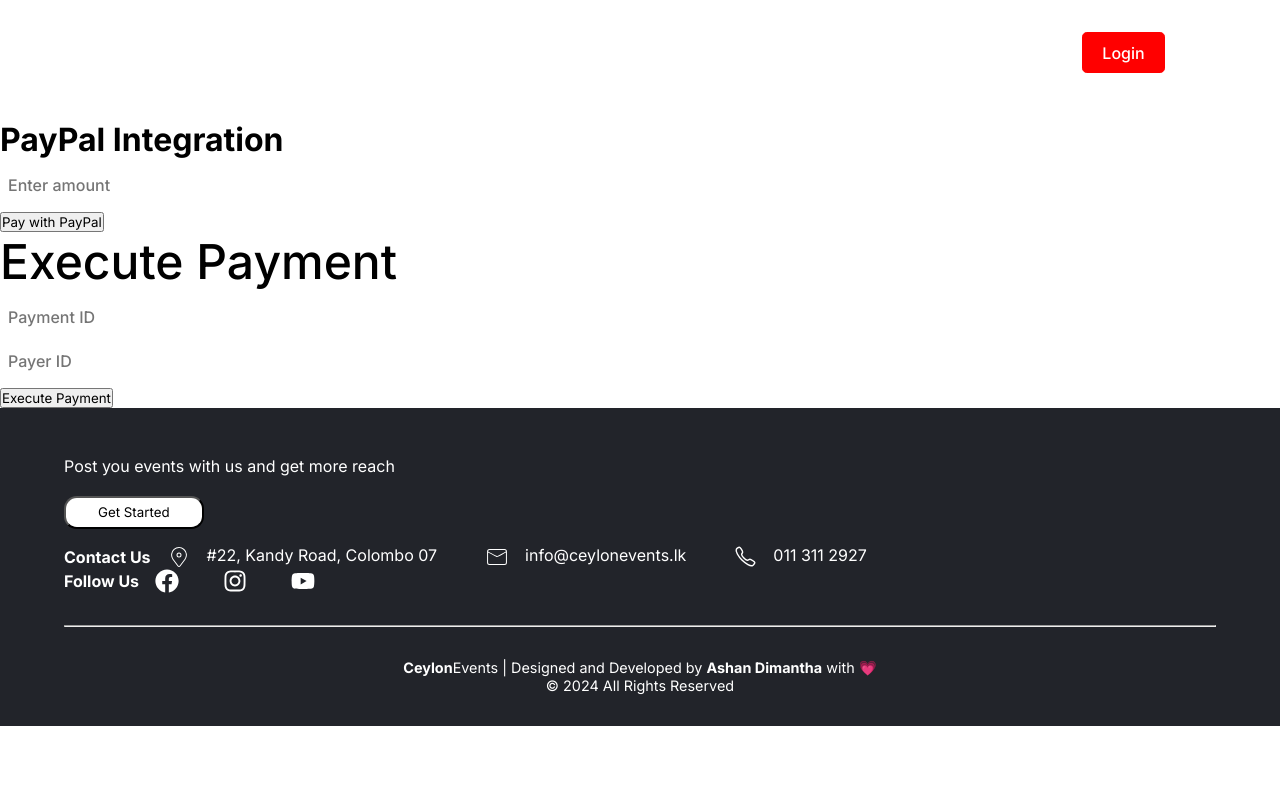
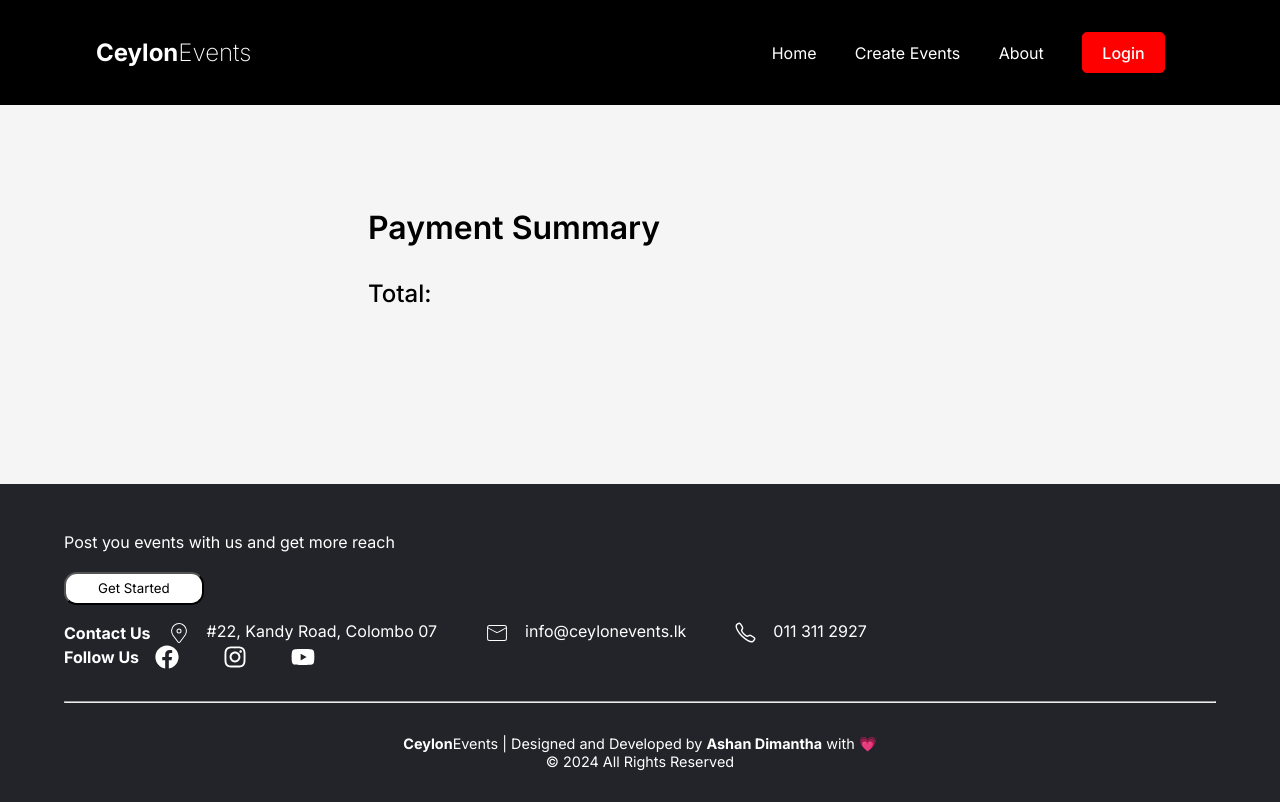
Before and after one commit to ashandimantha2000/CeylonEvents, a React (Vite) app in the folder Client/: page /paypal in a window 1280 px wide. Built offline with nearby package versions, Linux system fonts and the light colour scheme.

Commit message:
initiate:paypal

```diff
--- a/Client/package.json
+++ b/Client/package.json
@@ -10,6 +10,7 @@
     "preview": "vite preview"
   },
   "dependencies": {
+    "@paypal/react-paypal-js": "^8.5.0",
     "axios": "^1.7.2",
     "jwt-decode": "^4.0.0",
     "react": "^18.2.0",
--- a/Client/src/components/Event/EventDetails.jsx
+++ b/Client/src/components/Event/EventDetails.jsx
@@ -1,12 +1,9 @@
 import styles from "./Event.module.scss";
-import content from "./Events.json";
 import axios from "axios";
-import { CiCalendar } from "react-icons/ci";
-import { CiClock2 } from "react-icons/ci";
+import { CiCalendar, CiClock2, CiMoneyBill } from "react-icons/ci";
 import { IoLocationOutline } from "react-icons/io5";
-import { CiMoneyBill } from "react-icons/ci";
 import { useEffect, useState } from "react";
-import { useParams } from "react-router-dom";
+import { NavLink, useParams } from "react-router-dom";
 import Event from "./Event";
 import Spinner from "../Spinner/Spinner";
 import { ToastContainer, toast } from "react-toastify";
@@ -14,11 +11,9 @@ import "react-toastify/dist/ReactToastify.css";
 import { Link } from "react-router-dom";
 import EventDelete from "./EventDelete";
 
-
 function EventDetails() {
   const [event, setEvent] = useState(null);
   const { _id } = useParams();
-
   const [isdeleted, setIsDeleted] = useState(false);
 
   const deleted = () => toast("Event deleted successfully!");
@@ -33,17 +28,17 @@ function EventDetails() {
       });
   }, [_id]);
 
-const handleDeletePopup = () => {
-  setIsDeleted(true);
-}
+  const handleDeletePopup = () => {
+    setIsDeleted(true);
+  };
 
-const deleteClose = () => {
-  setIsDeleted(false);
-}
+  const deleteClose = () => {
+    setIsDeleted(false);
+  };
 
   return (
     <div>
-      { isdeleted&& <EventDelete onCancel={deleteClose} _id={_id}  />}
+      {isdeleted && <EventDelete onCancel={deleteClose} _id={_id} />}
       <ToastContainer />
       {event ? (
         <div>
@@ -53,7 +48,9 @@ const deleteClose = () => {
           <main className={styles.details}>
             <div className={styles.headline}>
               <h2>{event.name}</h2>
-              <button>Buy Tickets</button>
+              <NavLink to={`/paypal?price=${event.price}`}>
+                <button>Buy Tickets</button>
+              </NavLink>
             </div>
             <div className={styles.details_data}>
               <CiCalendar size={25} color="red" />
--- a/Client/src/components/Nav/Nav.jsx
+++ b/Client/src/components/Nav/Nav.jsx
@@ -24,6 +24,7 @@ function Nav() {
     location.pathname === "/signup" ||
     location.pathname === "/profile" ||
     location.pathname === "/create" ||
+    location.pathname === "/paypal" ||
     location.pathname === "/about";
   const [isScrolled, setIsScrolled] = useState(false);
   const [isLoggedIn, setIsLoggedIn] = useState(false);
--- /dev/null
+++ b/Client/src/components/PaypalComp/PaypalComp.jsx
@@ -0,0 +1,51 @@
+import React from "react";
+import styles from "./PaypalComp.module.scss";
+import axios from "axios";
+import { PayPalScriptProvider, PayPalButtons } from "@paypal/react-paypal-js";
+import { useLocation } from "react-router-dom";
+
+function PaypalComp() {
+  const location = useLocation();
+  const queryParams = new URLSearchParams(location.search);
+  const eventPrice = queryParams.get('price');
+
+  const createPayment = async () => {
+    const response = await axios.post(
+      "http://localhost:3000/api/paypal/create-payment",
+      { total: eventPrice }
+    );
+    window.location.href = response.data.redirectUrl;
+  };
+
+  const executePayment = async () => {
+    const response = await axios.post(
+      "http://localhost:3000/api/paypal/execute-payment",
+      { paymentId, payerId }
+    );
+    setMessage("Payment Successful");
+  };
+
+  const initialOptions = {
+    clientId: "AX6obRJvscK-AuOr4jccXN1fl9QfjGUwIvnu2feH1qYQ8tTnlztk7OoQRXLW7NsaeeTu5u88FVFpUemP",
+    currency: "USD",
+    intent: "capture",
+  };
+
+  return (
+    <div className={styles.all}>
+      <div className={styles.details}>
+        <h3>Payment Summary</h3>
+        <h4>
+          Total: <span>{eventPrice}</span>
+        </h4>
+      </div>
+      <div className={styles.paypal}>
+        <PayPalScriptProvider options={initialOptions}>
+          <PayPalButtons />
+        </PayPalScriptProvider>
+      </div>
+    </div>
+  );
+}
+
+export default PaypalComp;
--- /dev/null
+++ b/Client/src/components/PaypalComp/PaypalComp.module.scss
@@ -0,0 +1,18 @@
+.all{
+    padding: 13rem 17rem 10rem 23rem;
+
+    background-color: #f5f5f5;
+    .details{
+        h3{
+            font-size: 2rem;
+            font-weight: 600;
+            margin-bottom: 2rem;
+        }
+        h4{
+            font-size: 1.5rem;
+            font-weight: 500;
+            margin-bottom: 1rem;
+        }
+
+    }
+}
--- a/Client/src/pages/Paypal/Paypal.jsx
+++ b/Client/src/pages/Paypal/Paypal.jsx
@@ -1,52 +1,11 @@
-import React, { useState } from 'react';
-import axios from 'axios';
+import PaypalComp from '../../components/PaypalComp/PaypalComp'
 
 function Paypal() {
-  const [amount, setAmount] = useState('');
-  const [paymentId, setPaymentId] = useState('');
-  const [payerId, setPayerId] = useState('');
-  const [message, setMessage] = useState('');
-
-  const createPayment = async () => {
-    const response = await axios.post('http://localhost:3000/api/paypal/create-payment', { total: amount });
-    window.location.href = response.data.redirectUrl;
-  };
-
-  const executePayment = async () => {
-    const response = await axios.post('http://localhost:3000/api/paypal/execute-payment', { paymentId, payerId });
-    setMessage('Payment Successful');
-  };
-
   return (
     <div>
-      <br /><br /><br /><br /><br /><br />
-      <h1>PayPal Integration</h1>
-      <input
-        type="text"
-        value={amount}
-        onChange={(e) => setAmount(e.target.value)}
-        placeholder="Enter amount"
-      />
-      <button onClick={createPayment}>Pay with PayPal</button>
-
-      <h2>Execute Payment</h2>
-      <input
-        type="text"
-        value={paymentId}
-        onChange={(e) => setPaymentId(e.target.value)}
-        placeholder="Payment ID"
-      />
-      <input
-        type="text"
-        value={payerId}
-        onChange={(e) => setPayerId(e.target.value)}
-        placeholder="Payer ID"
-      />
-      <button onClick={executePayment}>Execute Payment</button>
-
-      {message && <h3>{message}</h3>}
+      <PaypalComp />
     </div>
-  );
+  )
 }
 
-export default Paypal;
+export default Paypal
```
Also changed, not shown: 2 other files (tests, documents, lock files or other folders).
